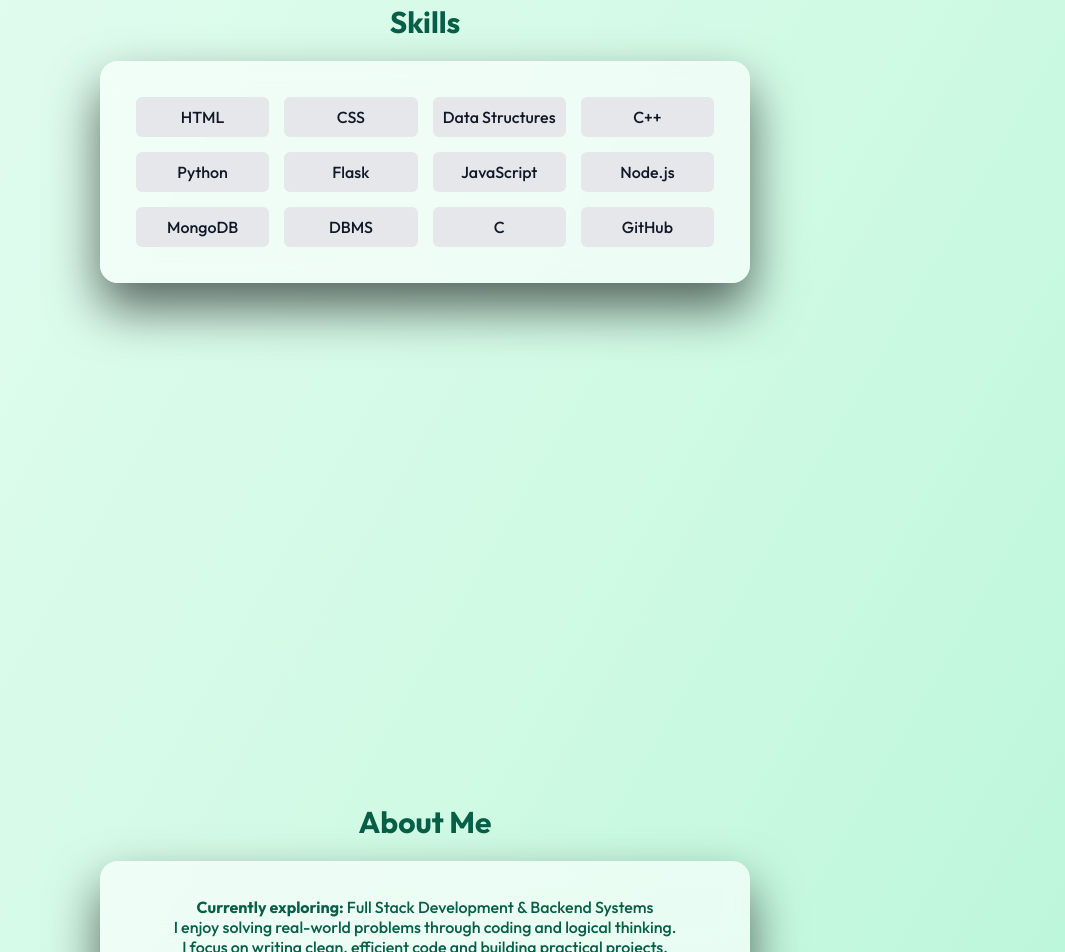
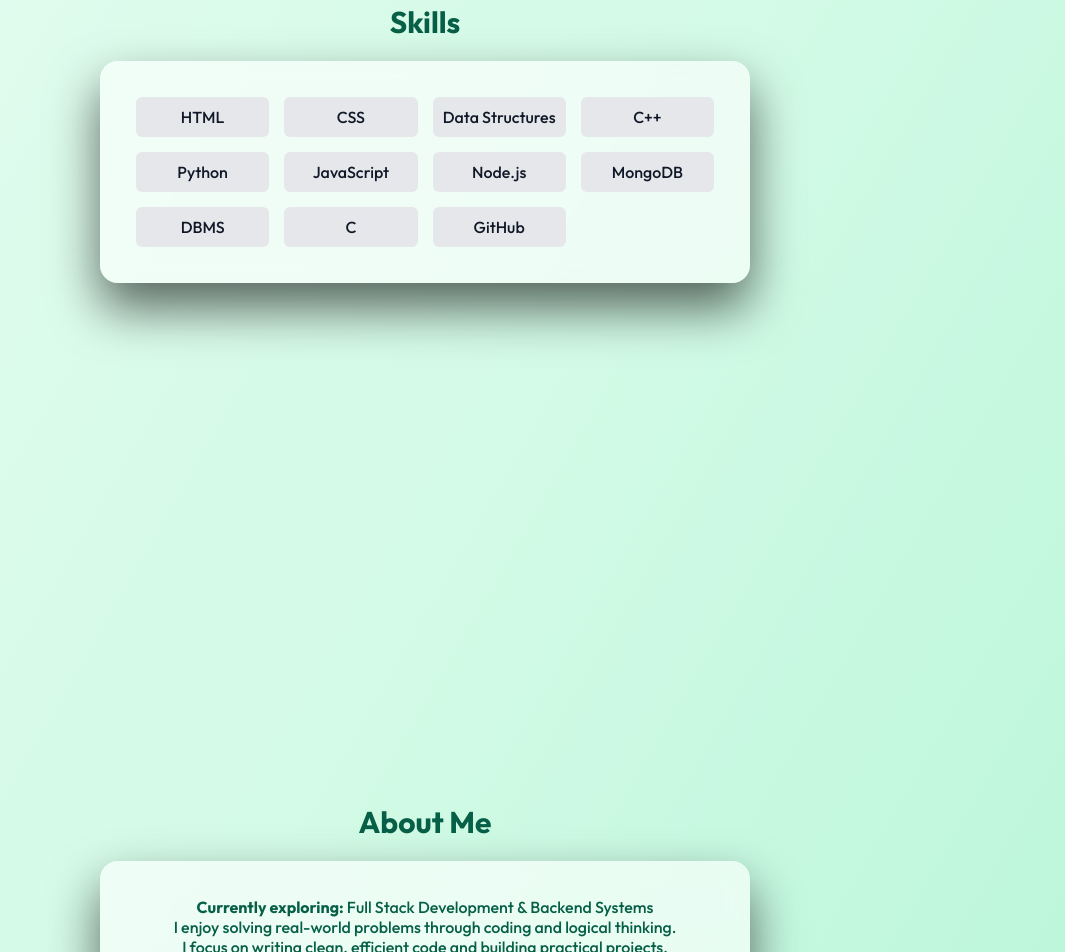
Before and after one commit to harshitham2030-create/mini-project, a website: page public/index.html in a window 1280 px wide. Shown: the part 907-1859 px from the top of the page, without its empty margins (215-1280 px from the left). Drawn offline with Linux system fonts and the light colour scheme; no server answers.

Commit message:
Update index.html

```diff
--- a/public/index.html
+++ b/public/index.html
@@ -61,7 +61,7 @@ I enjoy learning new technologies and continuously improving my skills.</p>
 <div class="box">
 <div class="skills">
 <div>HTML</div><div>CSS</div><div>Data Structures</div><div>C++</div>
-<div>Python</div><div>Flask</div><div>JavaScript</div><div>Node.js</div>
+<div>Python</div><div>JavaScript</div><div>Node.js</div>
 <div>MongoDB</div><div>DBMS</div><div>C</div><div>GitHub</div>
 </div>
 </div>
```
